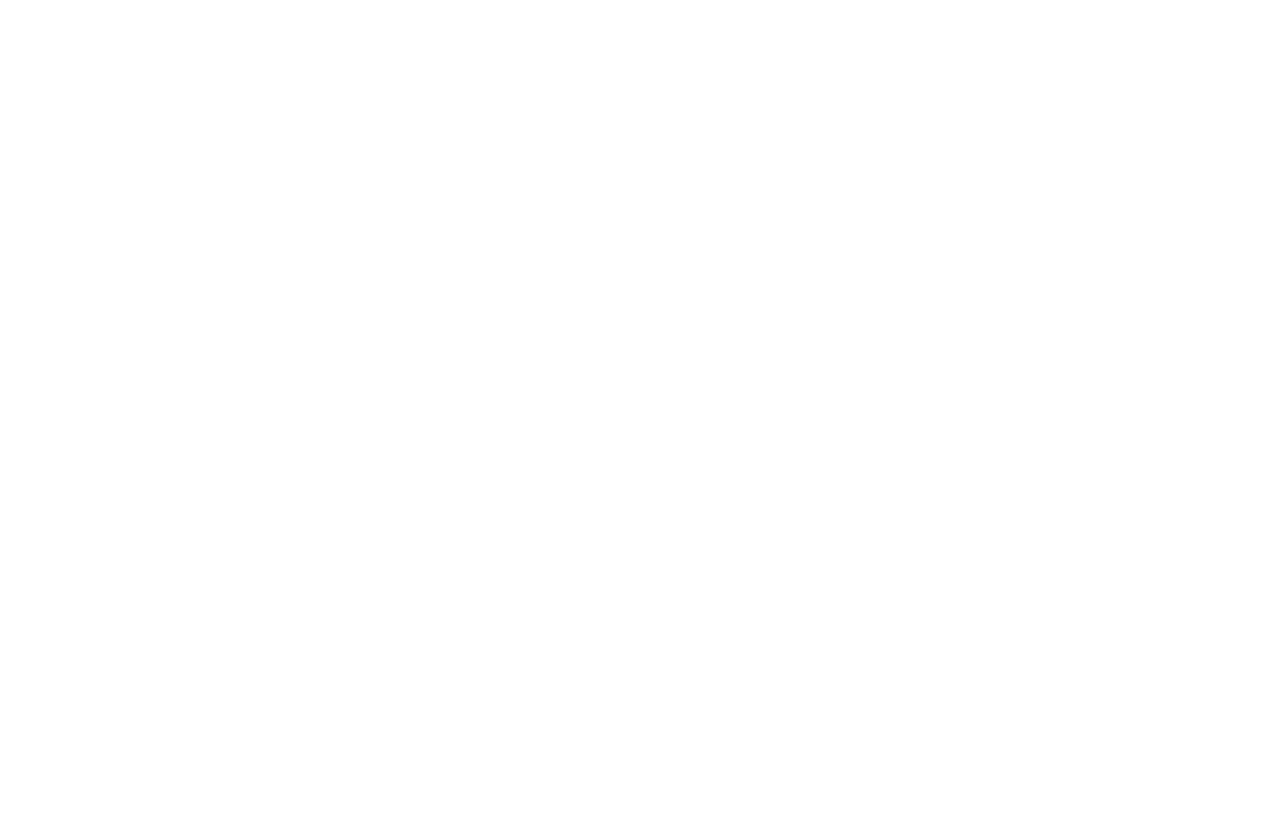
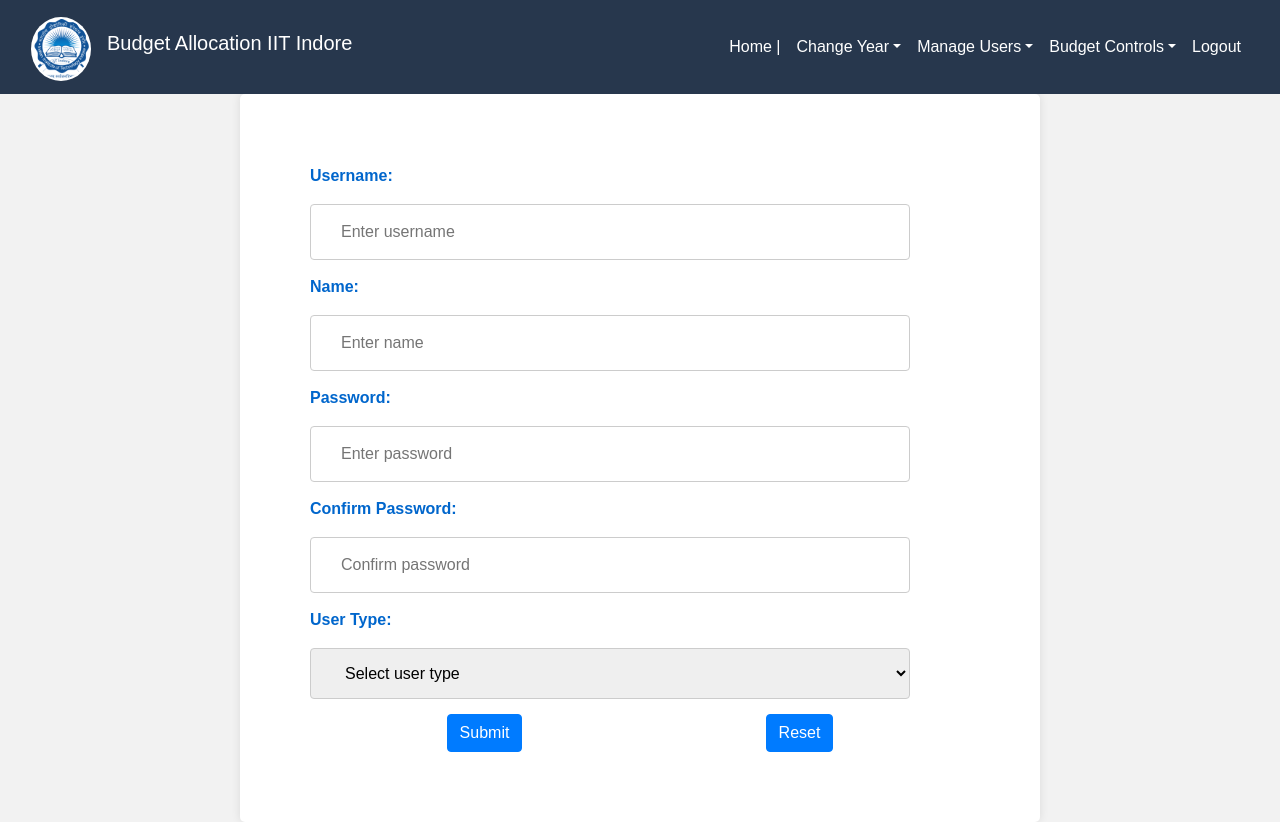
Before and after one commit to NanoTcodes/iitiBudgetManagementSystem, a React (Create React App) app in the folder client/: page /finance/adduser in a window 1280 px wide. Before the commit this address had no page. Before the commit the page ends 800 px from the top, so only its background shows below. Built offline with nearby package versions, Linux system fonts and the light colour scheme; sample sign-in values are in the browser's storage.

Commit message:
Working on create user page

```diff
--- a/client/src/App.js
+++ b/client/src/App.js
@@ -9,6 +9,7 @@
 import YearState from "./contexts/year/YearState";
 import DepartmentState from "./contexts/department/DepartmentState";
 import Department from "./finance/Department/Department";
+import AddUser from "./finance/AddUser/AddUser";
 
 function App() {
   return (
@@ -34,8 +35,9 @@
                 <Route exact path="/" element={<Login />} />
                 <Route exact path="/dept" element={<Departments />} />
                 <Route exact path="/finance/" element={<Finance />}>
-                <Route path="" element={<Home />} />
-                <Route path="dept" element={<Department />} />
+                  <Route path="" element={<Home />} />
+                  <Route path="dept" element={<Department />} />
+                  <Route path="adduser" element={<AddUser />}></Route>
                 </Route>
               </Routes>
             </Router>
--- /dev/null
+++ b/client/src/finance/AddUser/AddUser.js
@@ -0,0 +1,110 @@
+import React, { useContext, useState } from "react";
+import AlertContext from "../../contexts/alert/AlertContext";
+import "./addUser.css";
+
+const AddUser = () => {
+  const { successful, unSuccessful } = useContext(AlertContext);
+  const initialCreds = {
+    name: "",
+    username: "",
+    password: "",
+    cPassword: "",
+    role: -1,
+  };
+  const [creds, setCreds] = useState(initialCreds);
+  const handleSubmit = async (e) => {
+    e.preventDefault();
+    if (creds.password != creds.cPassword)
+      return unSuccessful("Passwords didn\t match");
+    if (creds.role == -1) return unSuccessful("Please select valid user type.");
+    const response = await fetch(
+      `http://${process.env.REACT_APP_API_HOST}:${process.env.REACT_APP_API_PORT}/api/admin/createuser`,
+      {
+        method: "POST",
+        headers: { "Content-type": "application/json" },
+        body: JSON.stringify(creds),
+      }
+    );
+    const json = await response.json();
+    if (json.error) unSuccessful(json.error);
+    else {
+      successful(json.success);
+      setCreds(initialCreds);
+    }
+  };
+
+  const handleOnChange = async (e) => {
+    const { name, value } = e.target;
+    setCreds({ ...creds, [name]: value });
+  };
+
+  return (
+    <div className="add-user">
+      <form onSubmit={handleSubmit}>
+        <label htmlFor="username">Username:</label>
+        <input
+          type="text"
+          id="username"
+          name="username"
+          placeholder="Enter username"
+          value={creds.username}
+          onChange={handleOnChange}
+          required
+        />
+
+        <label htmlFor="name">Name:</label>
+        <input
+          type="text"
+          id="name"
+          name="name"
+          placeholder="Enter name"
+          value={creds.name}
+          onChange={handleOnChange}
+          required
+        />
+
+        <label htmlFor="password">Password:</label>
+        <input
+          type="password"
+          id="password"
+          name="password"
+          placeholder="Enter password"
+          value={creds.password}
+          onChange={handleOnChange}
+          required
+        />
+        <label htmlFor="confirmpassword">Confirm Password:</label>
+        <input
+          type="password"
+          id="confirmpassword"
+          name="cPassword"
+          placeholder="Confirm password"
+          value={creds.cPassword}
+          onChange={handleOnChange}
+          required
+        />
+
+        <label htmlFor="userType">User Type:</label>
+        <select id="userType" name="role" required onChange={handleOnChange}>
+          <option value="-1">Select user type</option>
+          <option value="2">Admin</option>
+          <option value="1">F&A User</option>
+          <option value="0">Department</option>
+        </select>
+        <div className="container">
+          <button className="btn btn-primary" type="submit">
+            Submit{" "}
+          </button>
+          <button
+            className="btn btn-primary"
+            onClick={() => setCreds(initialCreds)}
+          >
+            Reset{" "}
+          </button>
+        </div>
+      </form>
+    </div>
+  );
+};
+
+export default AddUser;
--- /dev/null
+++ b/client/src/finance/AddUser/addUser.css
@@ -0,0 +1,47 @@
+body {
+  font-family: Arial, sans-serif;
+  background-color: #f2f2f2;
+}
+.add-user {
+  form {
+    background-color: #ffffff;
+    padding: 70px;
+    border-radius: 5px;
+    box-shadow: 0 0 10px rgba(0, 0, 0, 0.1);
+    max-width: 800px;
+    margin: 0 auto;
+  }
+
+  label {
+    color: #0066cc;
+    font-weight: bold;
+    display: block;
+  }
+
+  input[type="text"],
+  input[type="password"],
+  select {
+    width: calc(100% - 60px);
+    padding: 15px 30px;
+    margin: 8px 0 15px;
+    display: inline-block;
+    border: 1px solid #ccc;
+    border-radius: 4px;
+    box-sizing: border-box;
+  }
+
+  input[type="submit"] {
+    background-color: #0066cc;
+    color: white;
+    padding: 14px 20px;
+    margin: 10px 0;
+    border: none;
+    border-radius: 4px;
+    cursor: pointer;
+    width: 100%;
+  }
+
+  input[type="submit"]:hover {
+    background-color: #004080;
+  }
+}
--- a/client/src/finance/Department/Department.js
+++ b/client/src/finance/Department/Department.js
@@ -28,7 +28,6 @@
       }
     );
     const json = await response.json();
-    console.log(json);
     if (json.error) {
       unSuccessful(json.error);
       setIndents(initialIndents);
@@ -67,8 +66,8 @@
     }
   };
 
-  let match;
   const submitIndent = async (indent) => {
+    let match;
     let { indent_no } = indent;
     indent_no = indent_no == "" ? 0 : parseInt(indent_no);
     if (!indent_no) {
@@ -87,7 +86,6 @@
       });
     if (match) {
       unSuccessful("Indent number already exixts!");
-      match=0;
       return 0;
     }
     let {
@@ -130,9 +128,8 @@
     if (json.error) unSuccessful(json.error);
     else {
       successful("Entry updated succesfully!");
-      console.log(json);
       const { expenditure, in_process } = json;
-      setTotal({ expenditure: expenditure, inProcess: in_process });
+      setTotal({ expenditure, inProcess: in_process });
       return 1;
     }
   };
--- a/client/src/finance/Home/Home.js
+++ b/client/src/finance/Home/Home.js
@@ -23,7 +23,7 @@
       }
     );
     const json = await response.json();
-    console.log(json)
+    console.log(json);
     if (json.error) unSuccessful(json.error);
     else {
       setConsumable(json.con_result);
@@ -49,9 +49,7 @@
           </b>
         </h1>
       </div>
-      <div className="container table-container">
-
-      </div>
+      <div className="container table-container"></div>
       <div className="container table-container">
         <table className="table table-bordered">
           <thead>
@@ -74,16 +72,24 @@
           <tbody>
             {equipment.length ? (
               equipment.map((eq, i) => {
-                const { name, budget, expenditure,in_process,remarks } = eq;
+                const { name, budget, expenditure, in_process, remarks } = eq;
                 return (
-                  <tr onClick={() => handleClick(eq, 1)} role="button" id={i}key={i}>
+                  <tr
+                    onClick={() => handleClick(eq, 1)}
+                    role="button"
+                    id={i}
+                    key={i}
+                  >
                     <td>{i + 1}</td>
                     <td>{name}</td>
                     <td>{budget}</td>
                     <td>{expenditure}</td>
                     <td>{in_process}</td>
                     <td>{budget - expenditure}</td>
-                    <td>{((expenditure / budget) * 100).toFixed(2)}%</td>
+                    <td>
+                      {budget ? ((expenditure / budget) * 100).toFixed(2) : "-"}
+                      %
+                    </td>
                     {/* <td></td> */}
                   </tr>
                 );
@@ -121,7 +127,7 @@
           <tbody>
             {consumable.length ? (
               consumable.map((con, i) => {
-                const { name, budget,in_process, expenditure } = con;
+                const { name, budget, in_process, expenditure } = con;
                 return (
                   <tr onClick={() => handleClick(con, 0)} role="button">
                     <td>{i + 1}</td>
@@ -130,7 +136,10 @@
                     <td>{expenditure}</td>
                     <td>{in_process}</td>
                     <td>{budget - expenditure}</td>
-                    <td>{((expenditure / budget) * 100).toFixed(2)}%</td>
+                    <td>
+                      {budget ? ((expenditure / budget) * 100).toFixed(2) : "-"}
+                      %
+                    </td>
                     {/* <td>None</td> */}
                   </tr>
                 );
--- a/client/src/finance/Navbar/Navbar.js
+++ b/client/src/finance/Navbar/Navbar.js
@@ -107,24 +107,19 @@
                     </Link>
                     <ul className="dropdown-menu">
                       <li>
-                        <Link className="dropdown-item" to="/">
-                          Add new dept
+                        <Link className="dropdown-item" to="/finance/adduser">
+                          Add new user/dept
                         </Link>
                       </li>
                       <li>
-                        <Link className="dropdown-item" to="/">
-                          Remove existing dept
+                        <Link className="dropdown-item" to="/finance/updateuser">
+                          Update user/dept profile
                         </Link>
                       </li>
                       <hr className="dropdown-divider" />
                       <li>
                         <Link className="dropdown-item" to="/">
-                          Add new user
-                        </Link>
-                      </li>
-                      <li>
-                        <Link className="dropdown-item" to="/">
-                          Remove existing user
+                          Remove existing user/dept
                         </Link>
                       </li>
                     </ul>
```
Also changed, not shown: client/src/finance/UpdateProfile/UpdateProfile.js (added, +11 -0 lines), client/src/finance/UpdateProfile/updateProfile.css (added), 2 other files (tests, documents, lock files or other folders).
